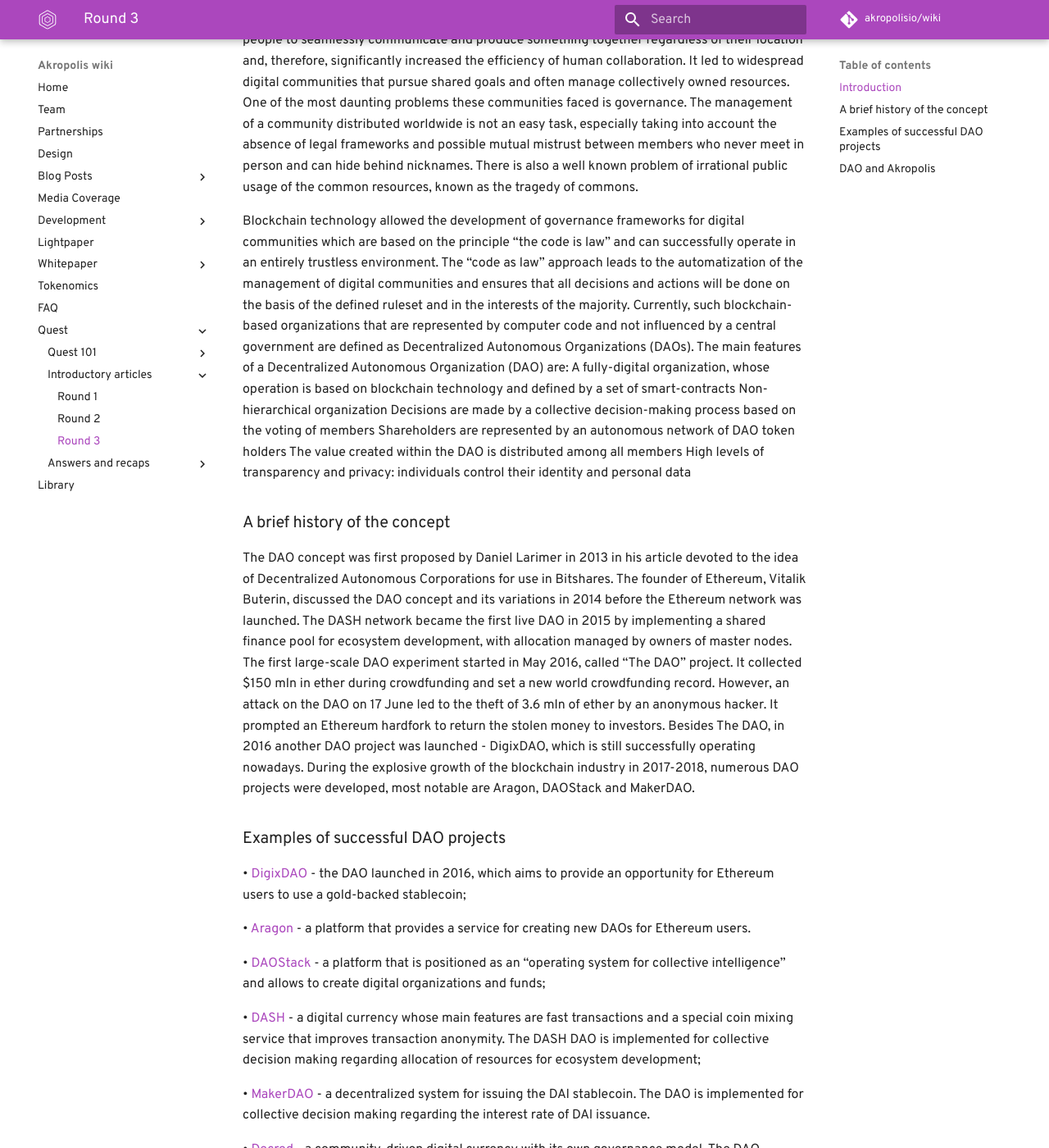
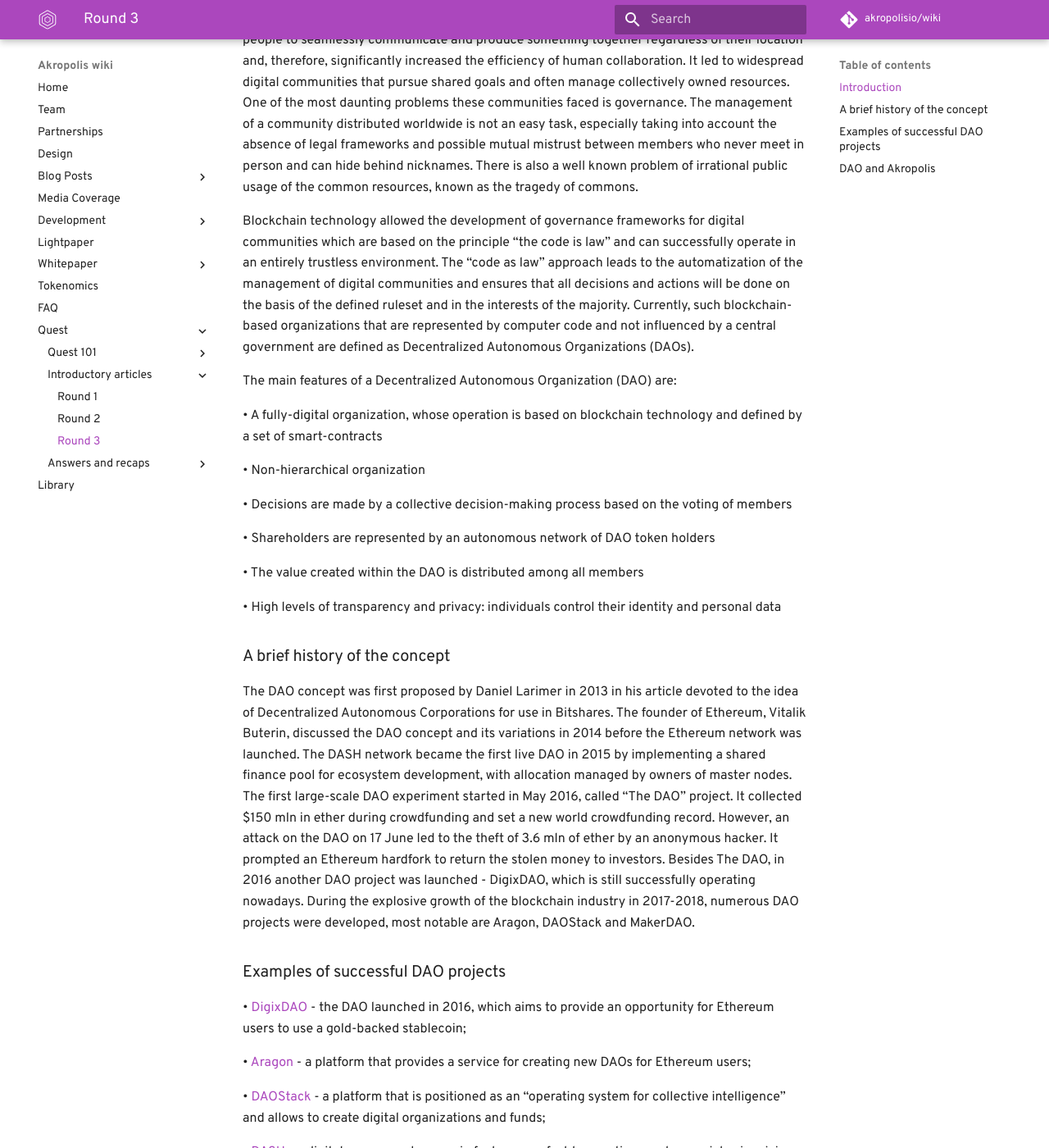
Before and after one commit to kaonone/wiki, an MkDocs documentation site: the page built from docs/quest/round3.md, in a window 1280 px wide and 1400 px high, scrolled down 513 px. Shown: the whole window at 82% size. Built offline with MkDocs 1.6.1 and Material for MkDocs 9.7.7, drawn with Linux system fonts in a browser that asks for light colours; some web fonts are replaced; comment, search, counter and statistics services are not loaded; old or Windows-style settings are respelled for this version of MkDocs; some of the changed text lies outside the part shown.

Commit message:
R3 article fix

```diff
--- a/docs/quest/round3.md
+++ b/docs/quest/round3.md
@@ -10,13 +10,20 @@
 Over time, humans have always tried to optimize the structure of organizations to achieve higher efficiency of the production process and to adapt to new technologies. The Internet allowed people to seamlessly communicate and produce something together regardless of their location and, therefore, significantly increased the efficiency of human collaboration. It led to widespread digital communities that pursue shared goals and often manage collectively owned resources. One of the most daunting problems these communities faced is governance. The management of a community distributed worldwide is not an easy task, especially taking into account the absence of legal frameworks and possible mutual mistrust between members who never meet in person and can hide behind nicknames. There is also a well known problem of irrational public usage of the common resources, known as the tragedy of commons.
 
 Blockchain technology allowed the development of governance frameworks for digital communities which are based on the principle “the code is law” and can successfully operate in an entirely trustless environment. The “code as law” approach leads to the automatization of the management of digital communities and ensures that all decisions and actions will be done on the basis of the defined ruleset and in the interests of the majority. Currently, such blockchain-based organizations that are represented by computer code and not influenced by a central government are defined as Decentralized Autonomous Organizations (DAOs).
+
 The main features of  a Decentralized Autonomous Organization (DAO) are:
-A fully-digital organization, whose operation is based on blockchain technology and defined by a set of smart-contracts
-Non-hierarchical organization
-Decisions are made by a collective decision-making process based on the voting of members
-Shareholders are represented by an autonomous network of DAO token holders
-The value created within the DAO is distributed among all members
-High levels of transparency and privacy: individuals control their identity and personal data
+
+• A fully-digital organization, whose operation is based on blockchain technology and defined by a set of smart-contracts
+
+• Non-hierarchical organization
+
+• Decisions are made by a collective decision-making process based on the voting of members
+
+• Shareholders are represented by an autonomous network of DAO token holders
+
+• The value created within the DAO is distributed among all members
+
+• High levels of transparency and privacy: individuals control their identity and personal data
 
 ### A brief history of the concept
 
@@ -26,15 +33,15 @@
 
 • [DigixDAO](https://digix.global) - the DAO launched in 2016, which aims to provide an opportunity for Ethereum users to use a gold-backed stablecoin;
 
-• [Aragon](https://aragon.org) - a platform that provides a service for creating new DAOs for Ethereum users.
+• [Aragon](https://aragon.org) - a platform that provides a service for creating new DAOs for Ethereum users;
 
 • [DAOStack](https://daostack.io) - a platform that is positioned as an “operating system for collective intelligence” and allows to create digital organizations and funds;
 
 • [DASH](https://www.dash.org) - a digital currency whose main features are fast transactions and a special coin mixing service that improves transaction anonymity. The DASH DAO is implemented for collective decision making regarding allocation of resources for ecosystem development;
 
-• [MakerDAO](https://makerdao.com) - a decentralized system for issuing the DAI stablecoin. The DAO is implemented for collective decision making regarding the interest rate of DAI issuance.
+• [MakerDAO](https://makerdao.com) - a decentralized system for issuing the DAI stablecoin. The DAO is implemented for collective decision making regarding the interest rate of DAI issuance;
 
-• [Decred](https://decred.org) - a community-driven digital currency with its own governance model. The DAO concept is used for the management of the ecosystem development pool.
+• [Decred](https://decred.org) - a community-driven digital currency with its own governance model. The DAO concept is used for the management of the ecosystem development pool;
 
 ### DAO and Akropolis
 
```
